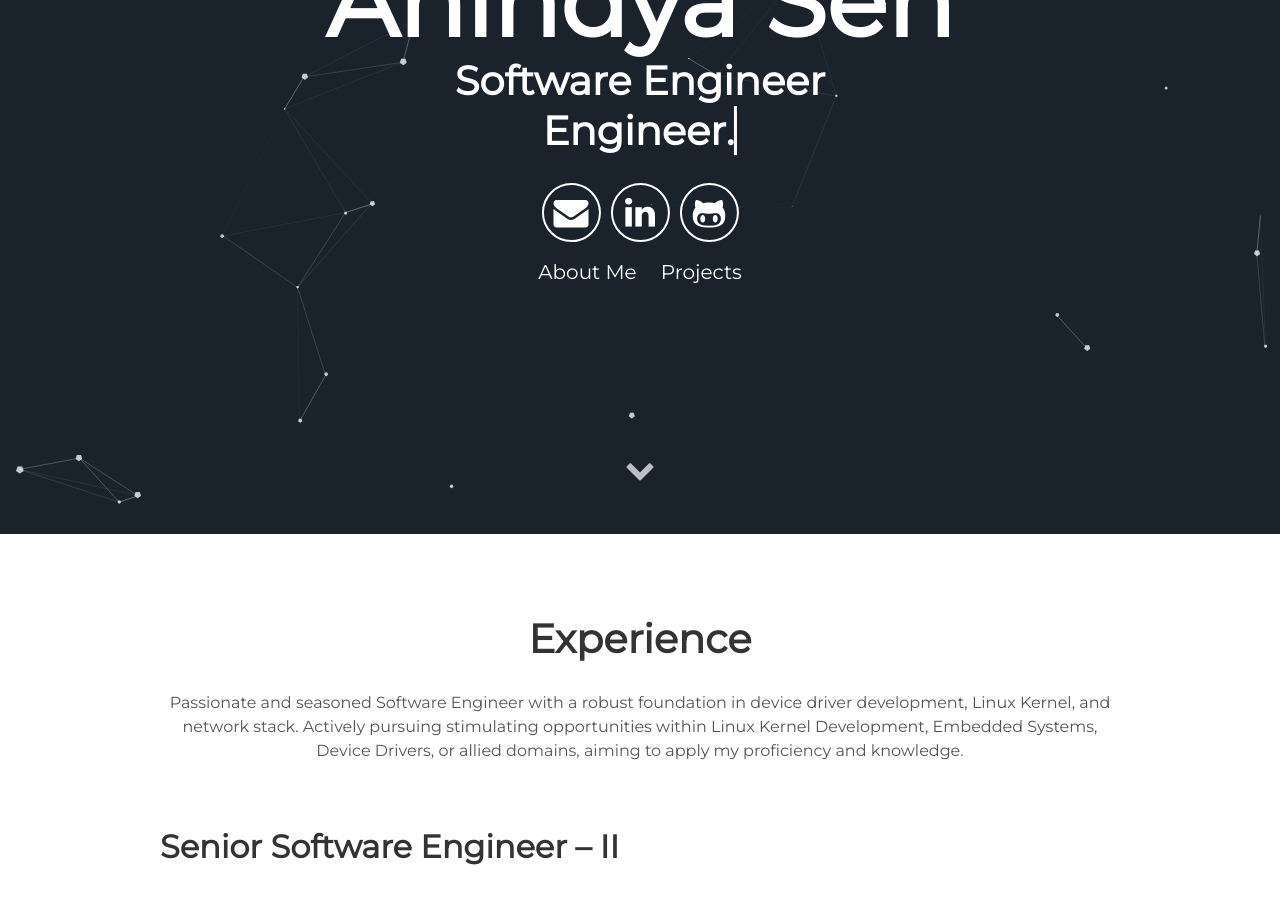
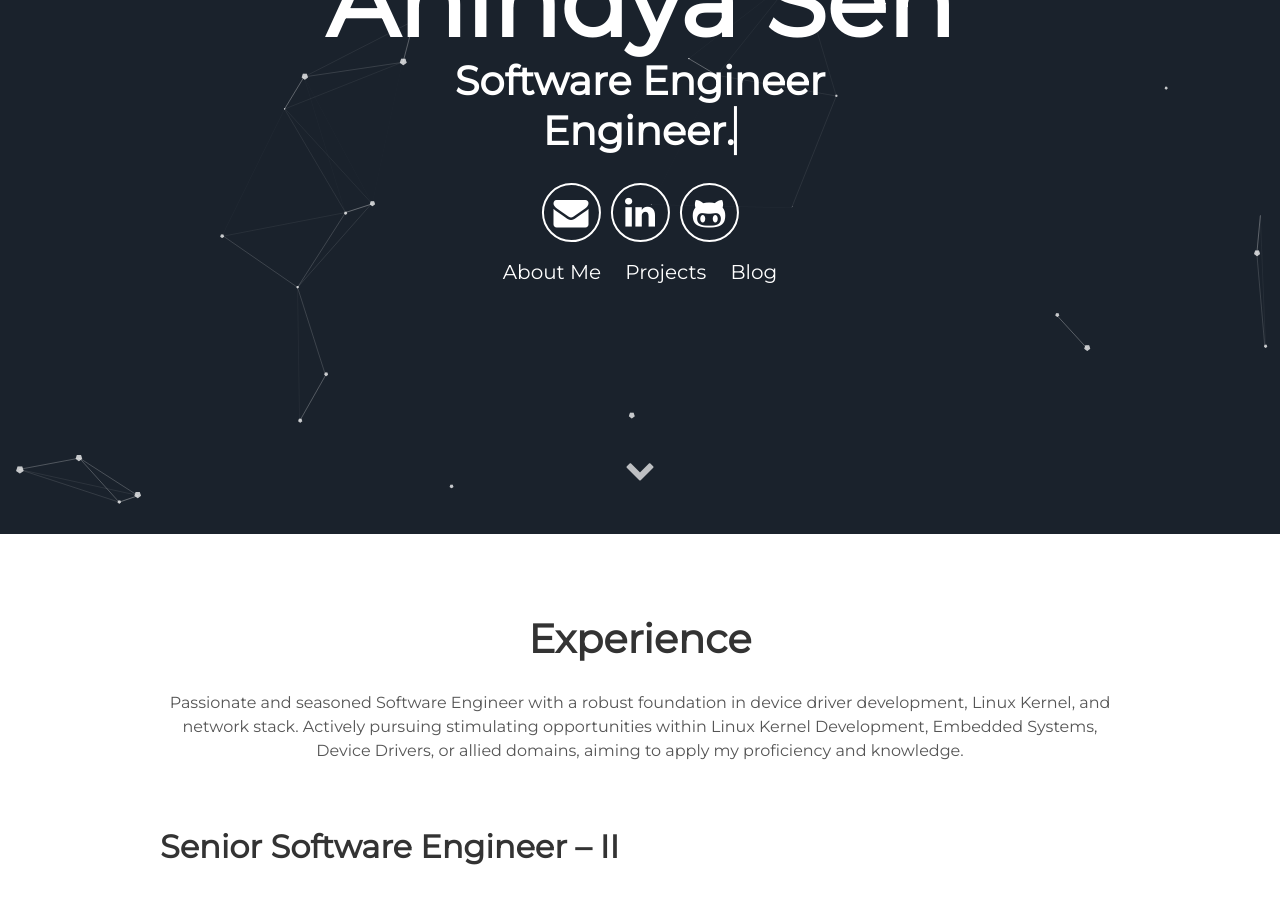
Before and after one commit to anindyasen/anindyasen.github.io, a Jekyll site: the page built from index.html, in a window 1280 px wide and 900 px high, scrolled down 366 px. Built offline with Jekyll 4.4.1, drawn with Linux system fonts in a browser that asks for light colours.

Commit message:
Update header.html

```diff
--- a/_includes/header.html
+++ b/_includes/header.html
@@ -22,6 +22,7 @@
       <div class="header-links">
         <a class="link" href="#about" data-scroll>About Me</a>
         <a class="link" href="#projects" data-scroll>Projects</a>
+        <a class="link" href="https://embeddedtricks.hashnode.dev/" data-scroll>Blog</a>
       </div>
   </div>
   <a class="down" href="#about" data-scroll><i class="icon fa fa-chevron-down" aria-hidden="true"></i></a>
```
